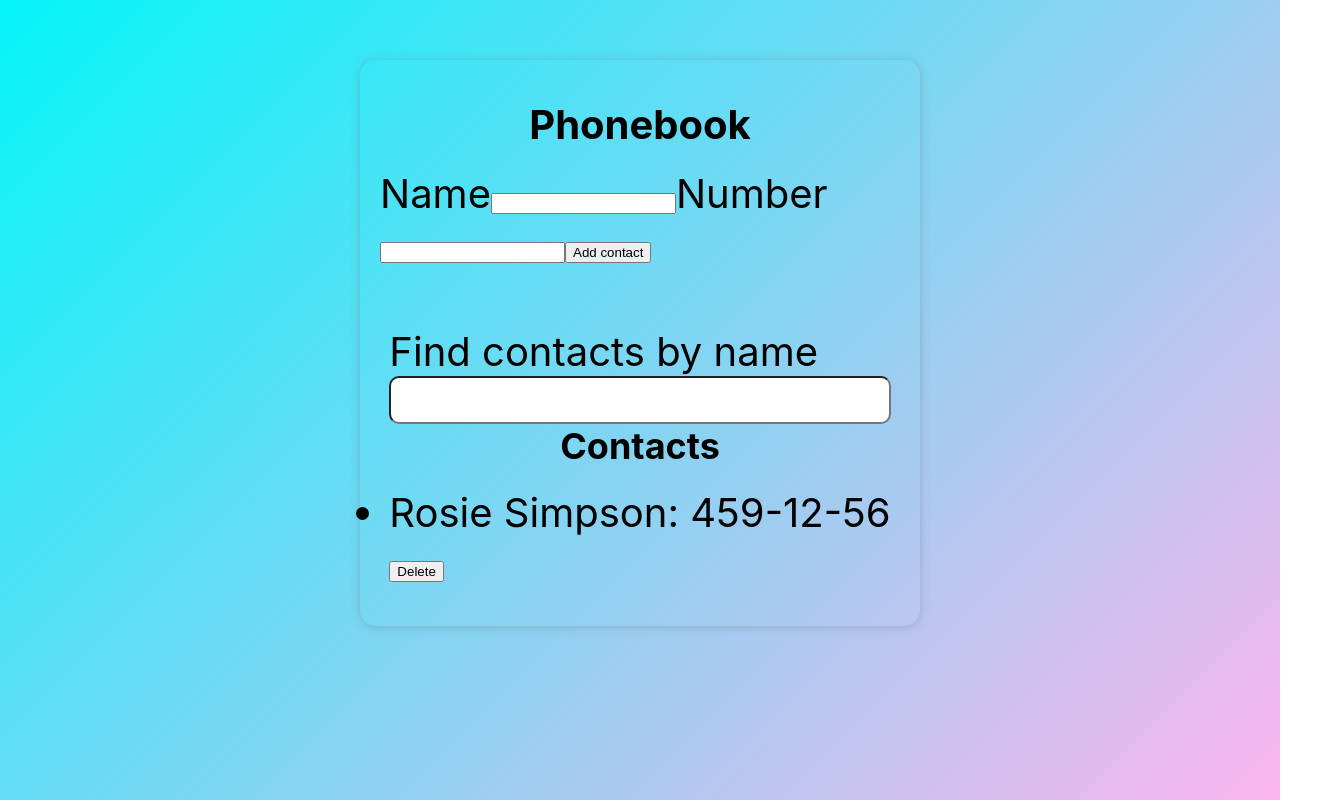
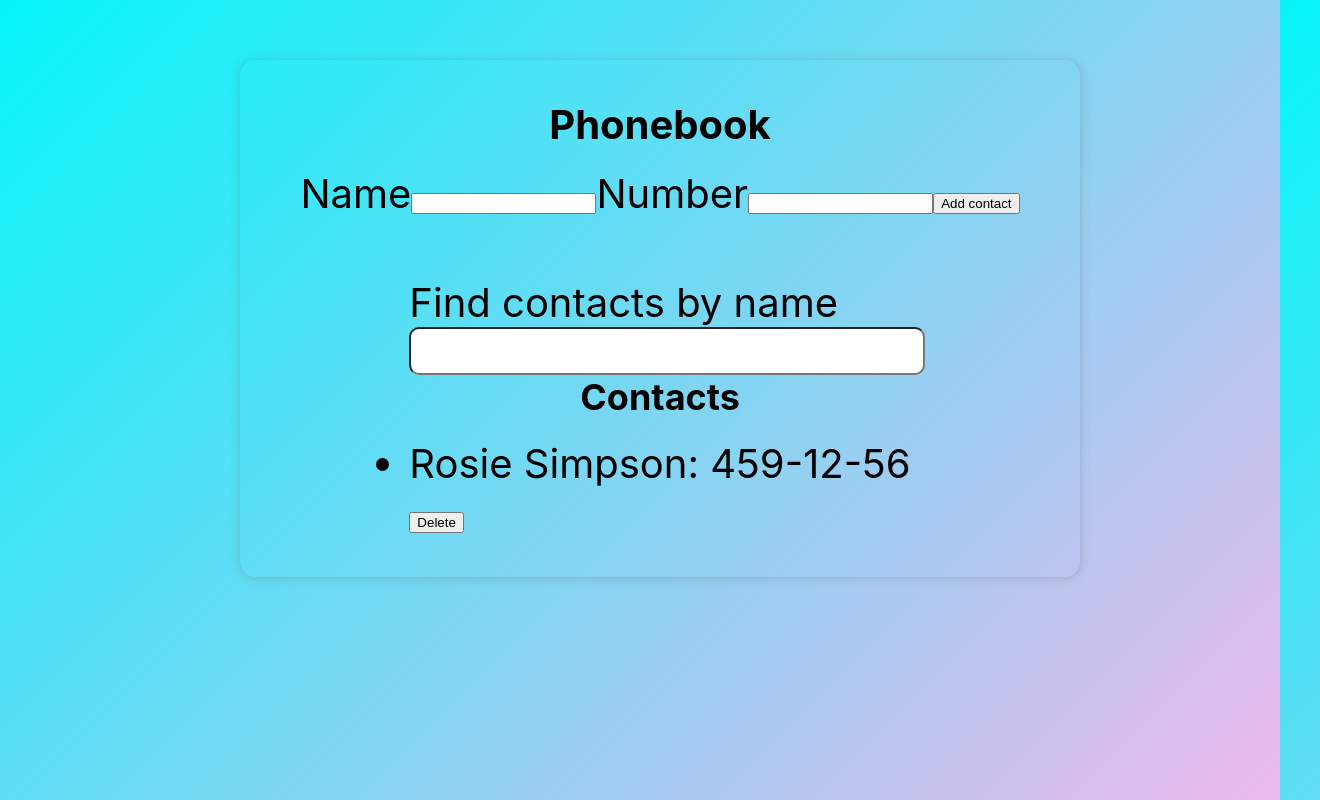
Before and after one commit to Anna4voit/goit-react-hw-02-phonebook, a React (Create React App) app: page / in a window 1280 px wide. Shown: the top 800 px of the page, 1320 px wide, since content can reach past the window. Built offline with nearby package versions, Linux system fonts and the light colour scheme.

Commit message:
upgrade-3
added some styles

```diff
--- a/src/components/App.module.css
+++ b/src/components/App.module.css
@@ -1,11 +1,8 @@
-* {
-  box-sizing: border-box;
-}
-
 body {
   padding: 60px 20px;
   height: 100vh;
-  background-image: linear-gradient(135deg, #05f5f9 0%, #fbb5ec 100%);
+  width: 100%;
+  background: linear-gradient(135deg, #05f5f9 0%, #fbb5ec 100%);
 }
 
 ul {
@@ -32,7 +29,7 @@
   border-radius: 15px;
   box-shadow: 0 1px 10px rgba(100, 99, 99, 0.3);
   padding: 40px 20px;
-  width: 70vh;
+  width: 100vh;
   margin: 0 auto;
 }
 
```
